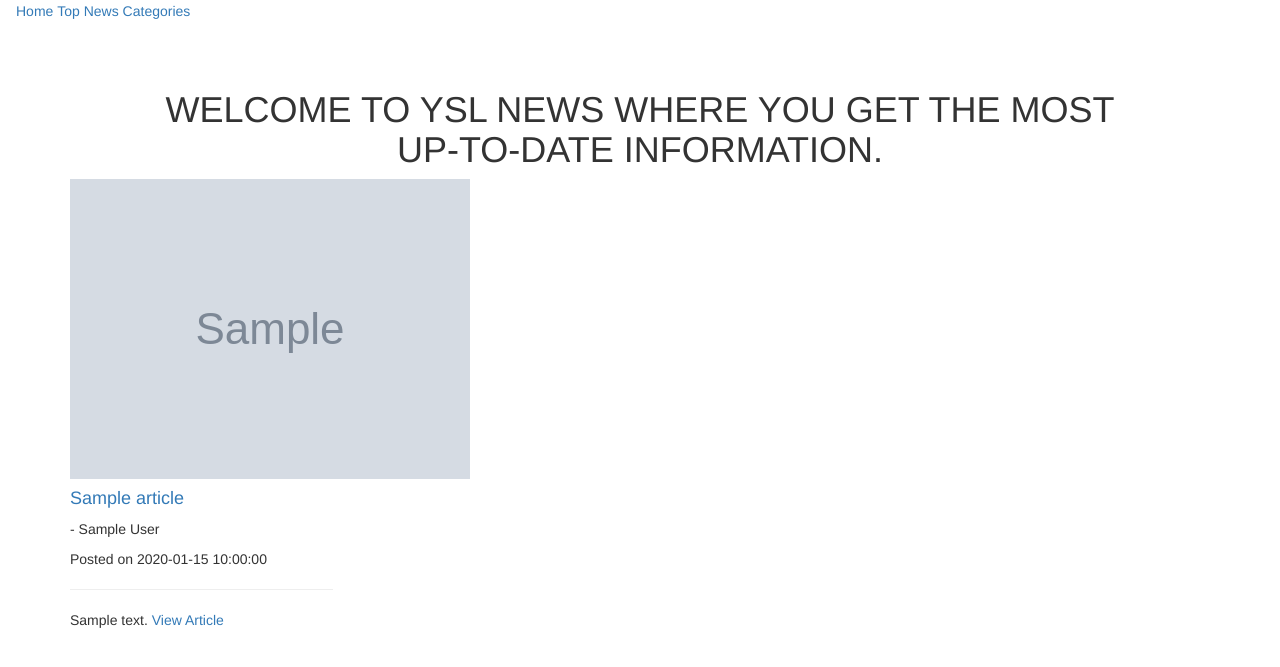
After one commit to Alvin-21/news, a Flask app: template app/templates/articles.html in a window 1280 px wide. The commit adds this page. Shown: the top 667 px of the page. Run offline with Flask 2, Linux system fonts and the light colour scheme; the template is opened without the code that fills it: most values are stand-ins (such as "Sample title", 1, 10 or a date in 2020); grey boxes marked "Sample" are stand-in pictures; some libraries are stand-ins or nearby versions.

Commit message:
Add articles.html file and logic.

```diff
--- a/app/main/views.py
+++ b/app/main/views.py
@@ -31,4 +31,4 @@ def articles(source_id):
 
     title = f"{source_id} Articles"
 
-    return render_template('article.html', title=title, articles=article_source)
+    return render_template('articles.html', title=title, articles=article_source)
--- /dev/null
+++ b/app/templates/articles.html
@@ -0,0 +1,32 @@
+{% extends 'base.html' %}
+{% block content%}
+
+<header class="container-fluid text-center">
+    <h1>WELCOME TO YSL NEWS WHERE YOU GET THE MOST <br> UP-TO-DATE INFORMATION.</h1>
+</header>
+<div class="container">
+    <div class="row">
+        {% for article in articles%}
+        <div class="col-md-3">
+            <div class="card">
+                <figure>
+                    <img class="card-img-top" src="{{article.urlToImage}}" alt="Image of {{article.title}}">
+                </figure>
+                <div class="card-body">
+                    <a href="{{article.url}}" target="_blank">
+                        <h4 class="card-title">{{article.title}}</h4>
+                    </a>
+                    <p>- {{article.author}}</p>
+                    <p>Posted on {{article.publishedAt}}</p>
+                    <hr>
+                    <p>{{article.description}}
+                        <a href="{{article.url}}" target="_blank">View Article</a>
+                    </p>
+                </div>
+            </div>
+        </div>
+        {% endfor %}
+    </div>
+</div>
+
+{% endblock %}
--- a/app/templates/base.html
+++ b/app/templates/base.html
@@ -18,9 +18,7 @@
     <body>
         <!-- Content block -->
         {% block content %}
-        <header class="container-fluid text-center">
-            <h1>WELCOME TO YSL NEWS WHERE YOU GET THE MOST <br> UP-TO-DATE INFORMATION.</h1>
-        </header>
+
         {% endblock %}
     </body>
 </html>
--- a/app/templates/index.html
+++ b/app/templates/index.html
@@ -2,7 +2,9 @@
 {% import 'macros.html' as macro %}
 
 {% block content %}
-
+<header class="container-fluid text-center">
+    <h1>WELCOME TO YSL NEWS WHERE YOU GET THE MOST <br> UP-TO-DATE INFORMATION.</h1>
+</header>
 <section class="container">
     <div class="row">
         <div class="col-md-12">
--- a/app/templates/macros.html
+++ b/app/templates/macros.html
@@ -10,7 +10,7 @@
                     <hr>
                     <div class="card-body">
                         <p>{{source.description}}</p>
-                        <a href="#">View Articles for {{source.name}}</a>
+                        <a href="/articles/{{source.id}}">View Articles for {{source.name}}</a>
                     </div>
                 </div>
             </div>
```
